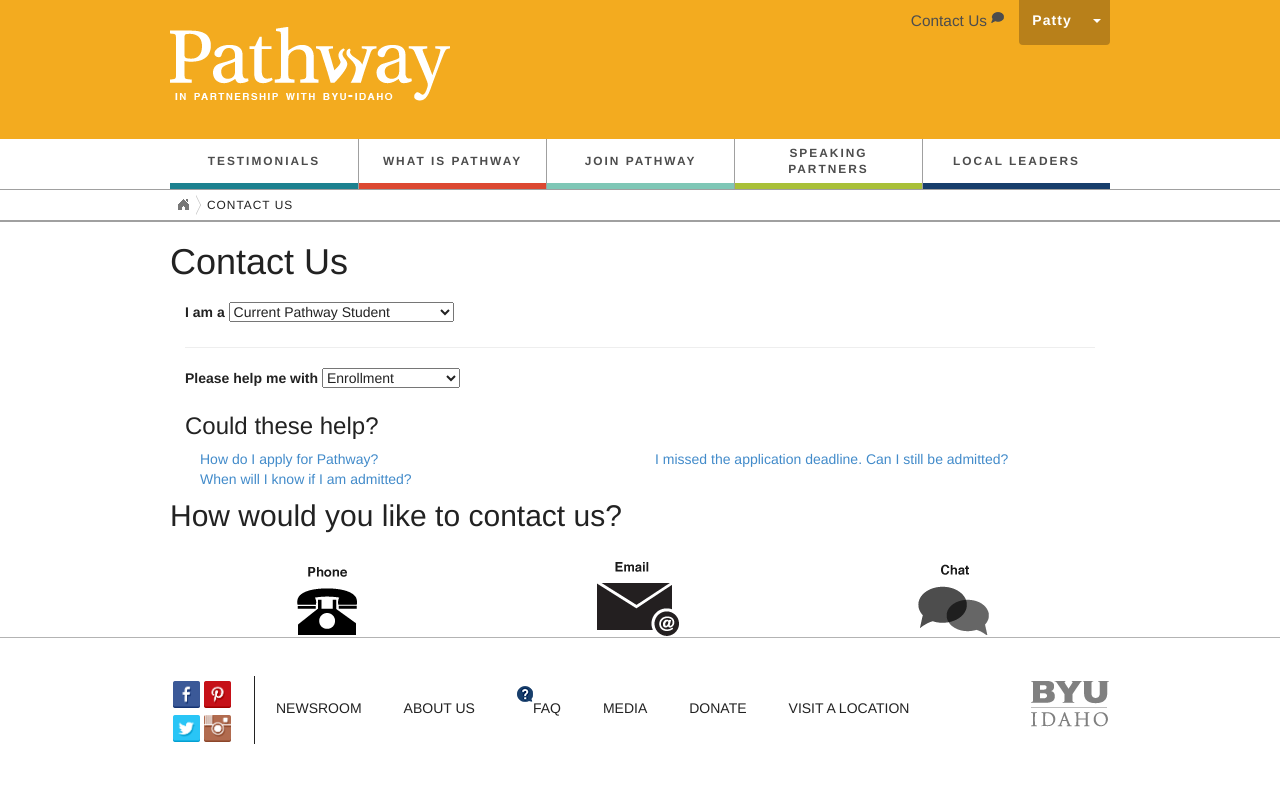
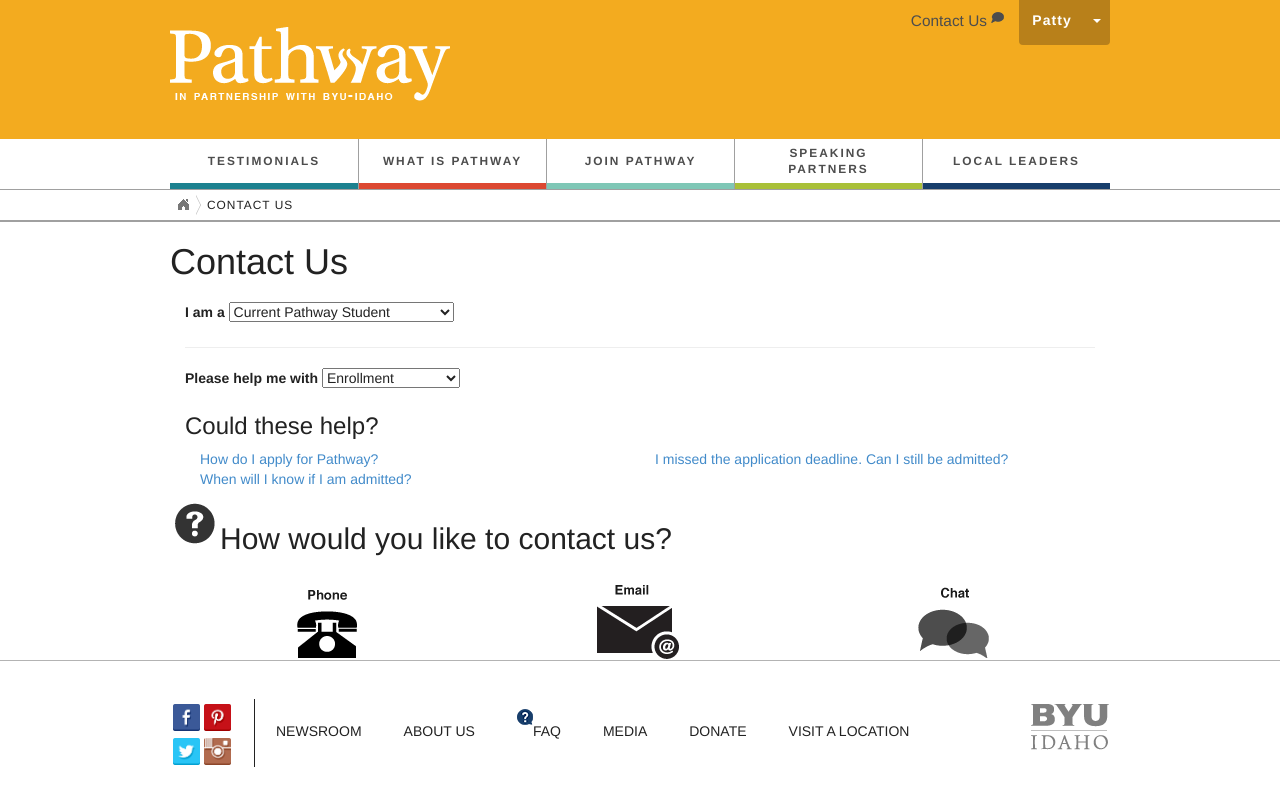
Before and after one commit to gordoman/pathway.lds.org-jekyll, a Jekyll site: the page built from jekyll-source/pages/contact-us/contact-us.html, in a window 1280 px wide. Shown: the top 806 px of the page. Built offline with Jekyll 4.4.1, drawn with Linux system fonts in a browser that asks for light colours; nearby versions of some CDN libraries.

Commit message:
trying to figure out the icons

```diff
--- a/jekyll-source/pages/contact-us/contact-us.html
+++ b/jekyll-source/pages/contact-us/contact-us.html
@@ -50,7 +50,7 @@
 					</div>
 				</form>
 				<hr/>
-				<h2>How would you like to contact us?</h2>
+				<h2><span class="more-help"></span>How would you like to contact us?</h2>
 				<br/>
 				<div>
 					<span class="recommanded"><a href=""><span id="Phone" class="col-lg-4 col-md-4 col-sm-4 col-xs-4"></span></a></span>
--- a/jekyll-source/styles/contact_us.scss
+++ b/jekyll-source/styles/contact_us.scss
@@ -38,6 +38,15 @@
 	background-position: center;
 	height: 128px;
 	width: 125px;
+}
+
+.more-help {
+	display: inline-block;
+	background-image: url("{{site.baseurl}}img/contact-us/Need-More-Help.png");
+	background-repeat: no-repeat;
+	background-position: center;
+	height: 50px;
+	width: 50px;
 }
 
 form div{
```
Also changed, not shown: jekyll-source/img/contact-us/Need-More-Help.png (added).
